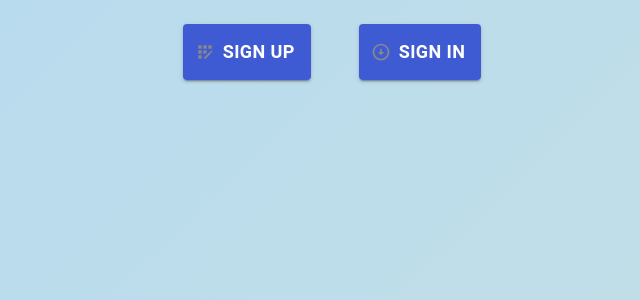
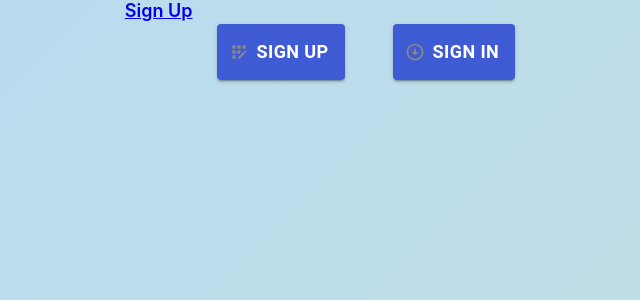
Before and after one commit to AlexandepR/bt, a React (Create React App) app: page / in a window 1280 px wide. Shown: the top 300 px of the page, without its empty margins (308-948 px from the left). Built offline with nearby package versions, Linux system fonts and the light colour scheme.

Commit message:
login css

```diff
--- a/src/ui/Header.tsx
+++ b/src/ui/Header.tsx
@@ -13,11 +13,11 @@ export const Header = () => {
     const isLoginIn = false
     return (
         <div className={s.header}>
-            {/*{*/}
-            {/*    isLoginIn ? '' :*/}
-            {/*        <div className={s.btn}>*/}
-            {/*            <Link to={Path.Registration}> Sign Up </Link></div>*/}
-            {/*}*/}
+            {
+                isLoginIn ? '' :
+                    <div className={s.btn}>
+                        <Link to={Path.Registration}> Sign Up </Link></div>
+            }
             {
                 isLoginIn ? '' :
                     <Button
```
